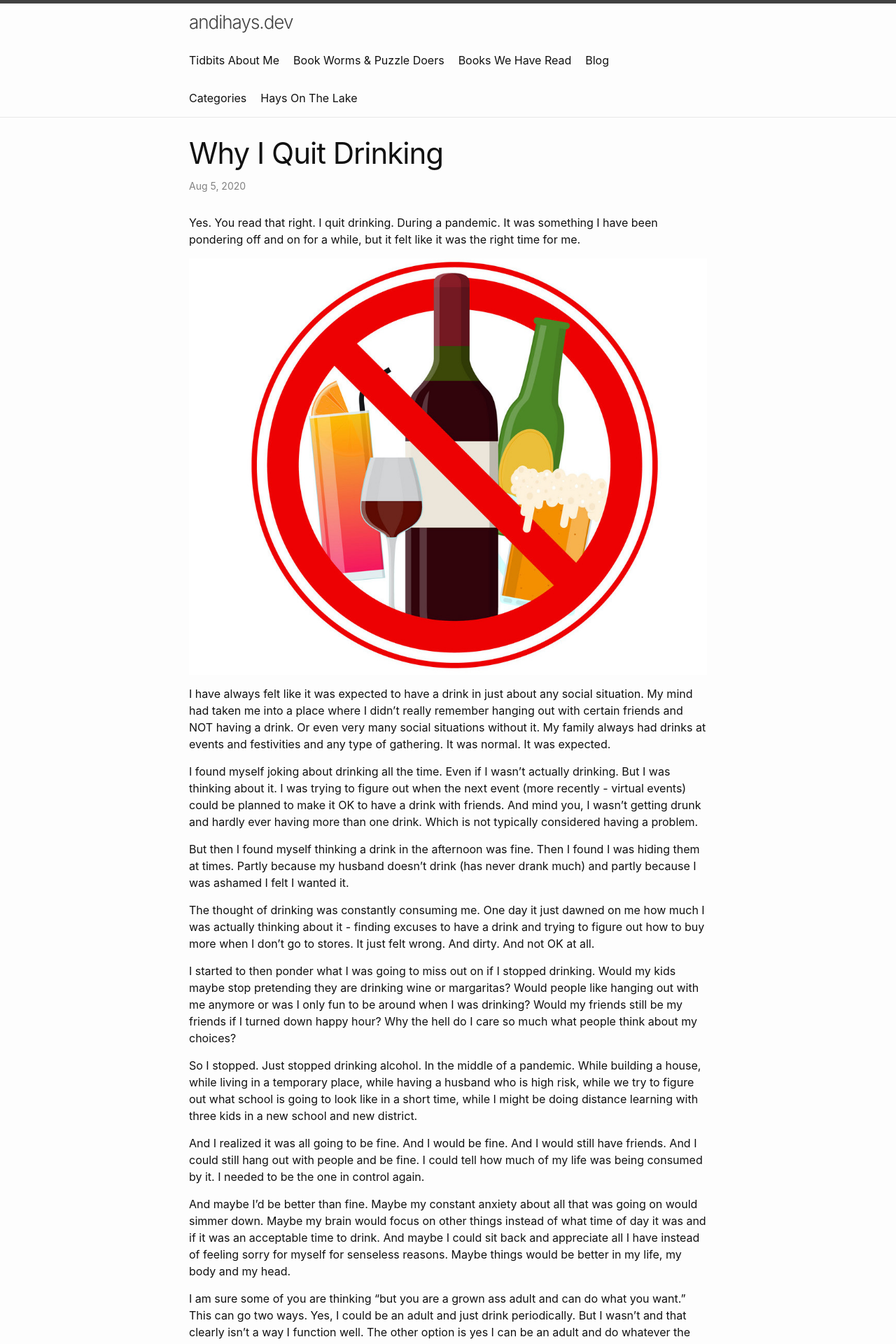
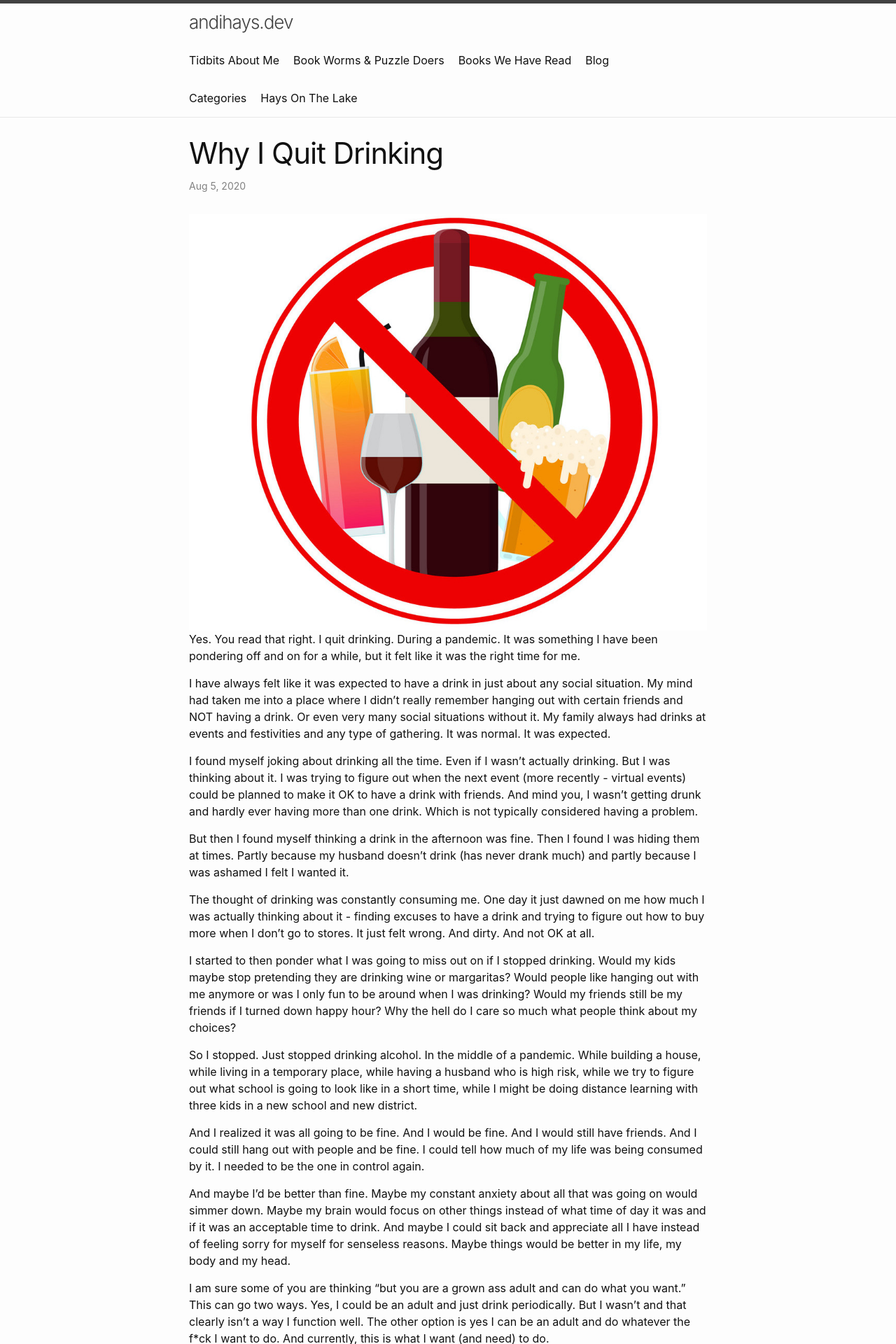
Before and after one commit to minihays/minihays.github.io, a Jekyll site: the page built from _posts/2020-08-05-why-i-quit-drinking.markdown, in a window 1280 px wide. Shown: the top 1920 px of the page at 70% size. Built offline with Jekyll 4.4.1, drawn with Linux system fonts in a browser that asks for light colours.

Commit message:
moved photo

```diff
--- a/_posts/2020-08-05-why-i-quit-drinking.markdown
+++ b/_posts/2020-08-05-why-i-quit-drinking.markdown
@@ -3,9 +3,8 @@ layout: post
 title:  "Why I Quit Drinking"
 categories: Randomness
 ---
+![NA](/images/NA.jpg)
 Yes. You read that right. I quit drinking. During a pandemic. It was something I have been pondering off and on for a while, but it felt like it was the right time for me.
-
-![NA](/images/NA.jpg)
 
 I have always felt like it was expected to have a drink in just about any social situation. My mind had taken me into a place where I didn’t really remember hanging out with certain friends and NOT having a drink. Or even very many social situations without it. My family always had drinks at events and festivities and any type of gathering. It was normal. It was expected.
 
```
